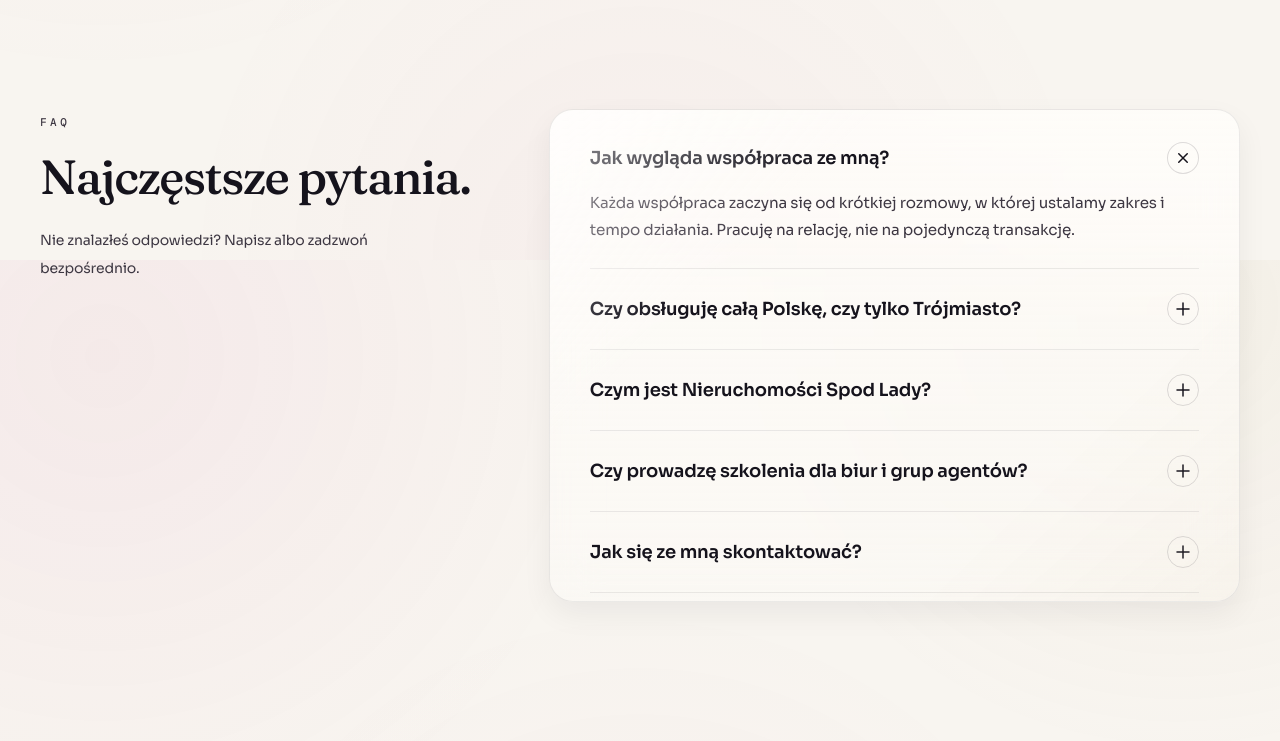
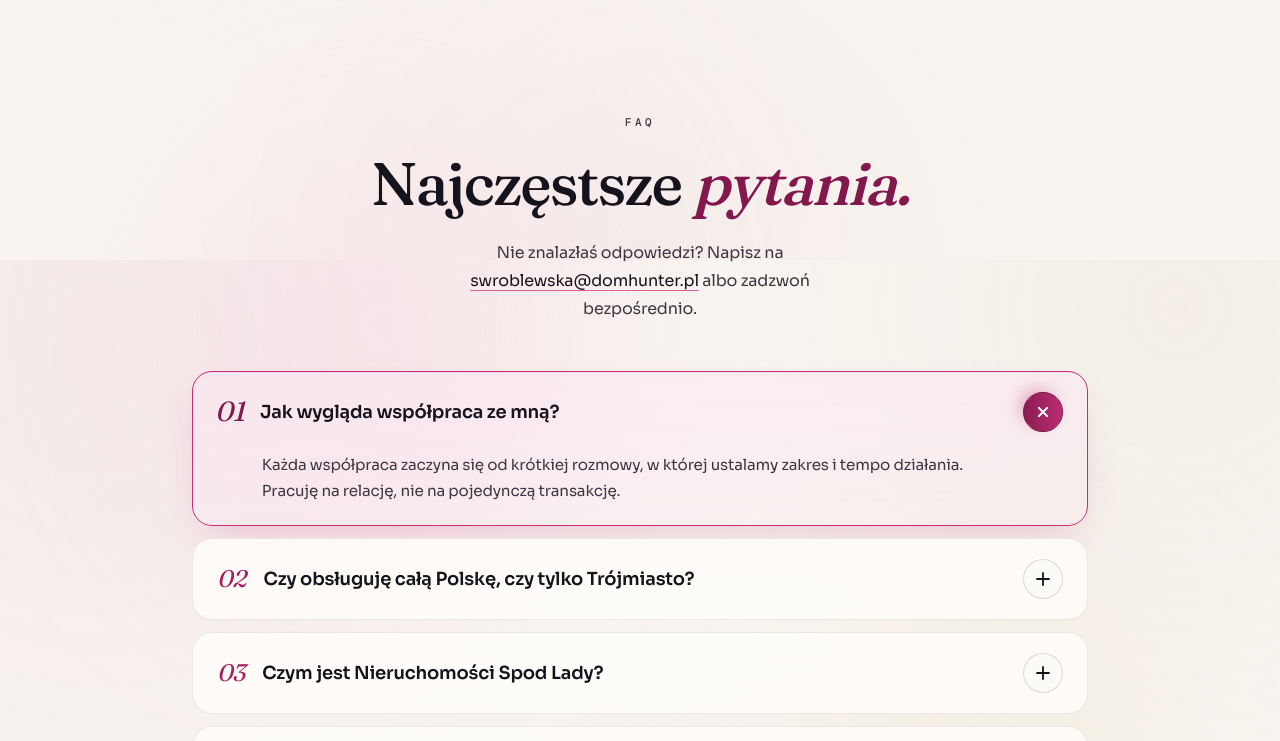
Before and after one commit to dariuszszuca-lang/sylwia-website, a Next.js app: page / in a window 1280 px wide. Shown: the part 5340-6081 px from the top of the page. Built offline with nearby package versions, Linux system fonts and the light colour scheme; no server answers.

Commit message:
feat(faq): premium redesign — rounded karty per pytanie, numer 01-05 Fraunces italic, plus→x animacja, fuksjowy active state, glow tla, centered hero, CTA pod akordionem

```diff
--- a/app/globals.css
+++ b/app/globals.css
@@ -348,12 +348,28 @@ summary:focus-visible {
 
 /* Accordion (details/summary) premium */
 details.faq-item {
-  border-bottom: 1px solid var(--border);
-  padding: 1.5rem 0;
-}
-
-details.faq-item[open] summary .faq-icon {
-  transform: rotate(45deg);
+  position: relative;
+  border: 1px solid var(--border);
+  border-radius: 1.25rem;
+  padding: 1.25rem 1.5rem;
+  background: rgba(255, 253, 250, 0.85);
+  transition: border-color 0.35s ease, background-color 0.35s ease, box-shadow 0.35s ease, transform 0.35s ease;
+  backdrop-filter: blur(20px);
+  -webkit-backdrop-filter: blur(20px);
+}
+
+details.faq-item:hover {
+  border-color: rgba(196, 48, 119, 0.35);
+  background: rgba(252, 231, 243, 0.4);
+  transform: translateY(-1px);
+}
+
+details.faq-item[open] {
+  border-color: var(--fuchsia-500);
+  background: linear-gradient(180deg, rgba(252, 231, 243, 0.55), rgba(252, 231, 243, 0.3));
+  box-shadow:
+    0 1px 0 rgba(196, 48, 119, 0.08) inset,
+    0 16px 40px -16px rgba(196, 48, 119, 0.3);
 }
 
 details.faq-item summary {
@@ -362,34 +378,88 @@ details.faq-item summary {
   display: flex;
   align-items: center;
   justify-content: space-between;
-  gap: 1rem;
+  gap: 1.25rem;
   padding: 0;
   user-select: none;
 }
 
 details.faq-item summary::-webkit-details-marker {
   display: none;
+}
+
+.faq-question-wrap {
+  display: flex;
+  align-items: center;
+  gap: 1.1rem;
+  flex: 1;
+  min-width: 0;
+}
+
+.faq-number {
+  font-family: var(--font-display), Georgia, serif;
+  font-style: italic;
+  font-weight: 400;
+  font-size: 1.5rem;
+  color: var(--fuchsia-600);
+  line-height: 1;
+  flex-shrink: 0;
+  letter-spacing: -0.02em;
+  transition: color 0.3s ease, transform 0.3s ease;
+}
+
+details.faq-item[open] .faq-number {
+  color: var(--fuchsia-700);
+  transform: scale(1.15);
 }
 
 .faq-icon {
   display: inline-flex;
   align-items: center;
   justify-content: center;
-  width: 2rem;
-  height: 2rem;
+  width: 2.5rem;
+  height: 2.5rem;
   border-radius: 999px;
   border: 1px solid var(--border-strong);
+  background: var(--background-soft);
   color: var(--foreground);
-  transition: transform 280ms cubic-bezier(0.16, 1, 0.3, 1);
+  transition:
+    transform 0.4s cubic-bezier(0.34, 1.56, 0.64, 1),
+    background-color 0.3s ease,
+    border-color 0.3s ease,
+    color 0.3s ease;
   flex-shrink: 0;
 }
 
+details.faq-item[open] .faq-icon {
+  transform: rotate(135deg);
+  background: linear-gradient(135deg, var(--fuchsia-500), var(--fuchsia-700));
+  border-color: var(--fuchsia-700);
+  color: #fff;
+  box-shadow: 0 8px 18px -4px rgba(196, 48, 119, 0.45);
+}
+
 .faq-content {
-  margin-top: 1rem;
+  margin-top: 1.25rem;
+  padding-left: 2.8rem;
   color: var(--muted);
   line-height: 1.75;
   font-size: 0.95rem;
-  max-width: 65ch;
+  max-width: 70ch;
+  animation: faq-content-reveal 0.4s cubic-bezier(0.16, 1, 0.3, 1);
+}
+
+@keyframes faq-content-reveal {
+  from { opacity: 0; transform: translateY(-6px); }
+  to { opacity: 1; transform: translateY(0); }
+}
+
+@media (max-width: 640px) {
+  .faq-content {
+    padding-left: 0;
+  }
+  .faq-number {
+    font-size: 1.25rem;
+  }
 }
 
 /* Subtle noise texture — luxe paper feel */
--- a/app/page.tsx
+++ b/app/page.tsx
@@ -470,21 +470,33 @@ export default function Home() {
 
         {/* ========== FAQ ========== */}
         <section id="faq" className="relative px-6 py-20 sm:px-8 lg:px-10 scroll-mt-24">
-          <div className="mx-auto max-w-7xl">
-            <div className="grid gap-12 lg:grid-cols-[0.4fr_0.6fr]">
-              <div>
-                <span className="kicker">FAQ</span>
-                <h2 className="display-tight mt-5 text-4xl font-medium leading-[1.02] text-foreground sm:text-5xl">
-                  Najczęstsze pytania.
-                </h2>
-                <p className="mt-6 max-w-sm text-sm leading-7 text-muted">
-                  Nie znalazłeś odpowiedzi? Napisz albo zadzwoń bezpośrednio.
-                </p>
-              </div>
+          {/* Glow tła */}
+          <div className="pointer-events-none absolute inset-0 -z-10">
+            <div className="absolute left-[15%] top-[10%] h-[24rem] w-[24rem] rounded-full bg-fuchsia-200/30 blur-[120px]" />
+            <div className="absolute right-[10%] bottom-[15%] h-[20rem] w-[20rem] rounded-full bg-champagne-100/40 blur-[100px]" />
+          </div>
 
-              <div className="premium-panel rounded-3xl px-8 py-2 sm:px-10">
-                <FAQAccordion items={faqItems} />
-              </div>
+          <div className="mx-auto max-w-4xl">
+            <div className="text-center mb-12">
+              <span className="kicker">FAQ</span>
+              <h2 className="display-tight mt-5 text-4xl font-medium leading-[1.02] text-foreground sm:text-5xl lg:text-6xl">
+                Najczęstsze <span className="italic text-fuchsia-700">pytania.</span>
+              </h2>
+              <p className="mx-auto mt-6 max-w-md text-base leading-7 text-muted">
+                Nie znalazłaś odpowiedzi? Napisz na <a href="mailto:swroblewska@domhunter.pl" className="text-foreground underline decoration-fuchsia-400 underline-offset-4 hover:text-fuchsia-700">swroblewska@domhunter.pl</a> albo zadzwoń bezpośrednio.
+              </p>
+            </div>
+
+            <FAQAccordion items={faqItems} />
+
+            {/* Kontakt CTA pod FAQ */}
+            <div className="mt-10 flex flex-col items-center gap-3 sm:flex-row sm:justify-center">
+              <a href="tel:+48571309209" className="btn-secondary">
+                +48 571 309 209
+              </a>
+              <a href="mailto:swroblewska@domhunter.pl" className="btn-primary">
+                Napisz mailem
+              </a>
             </div>
           </div>
         </section>
--- a/components/FAQAccordion.tsx
+++ b/components/FAQAccordion.tsx
@@ -5,13 +5,16 @@ type FAQ = {
 
 export function FAQAccordion({ items }: { items: FAQ[] }) {
   return (
-    <div>
+    <div className="flex flex-col gap-3">
       {items.map((item, index) => (
         <details key={item.question} className="faq-item" open={index === 0}>
           <summary>
-            <span className="text-base font-semibold text-foreground sm:text-lg">
-              {item.question}
-            </span>
+            <div className="faq-question-wrap">
+              <span className="faq-number">{String(index + 1).padStart(2, "0")}</span>
+              <span className="text-base font-semibold text-foreground sm:text-lg">
+                {item.question}
+              </span>
+            </div>
             <span className="faq-icon" aria-hidden>
               <svg
                 width="14"
@@ -23,7 +26,7 @@ export function FAQAccordion({ items }: { items: FAQ[] }) {
                 <path
                   d="M7 1V13M1 7H13"
                   stroke="currentColor"
-                  strokeWidth="1.5"
+                  strokeWidth="1.8"
                   strokeLinecap="round"
                 />
               </svg>
```
